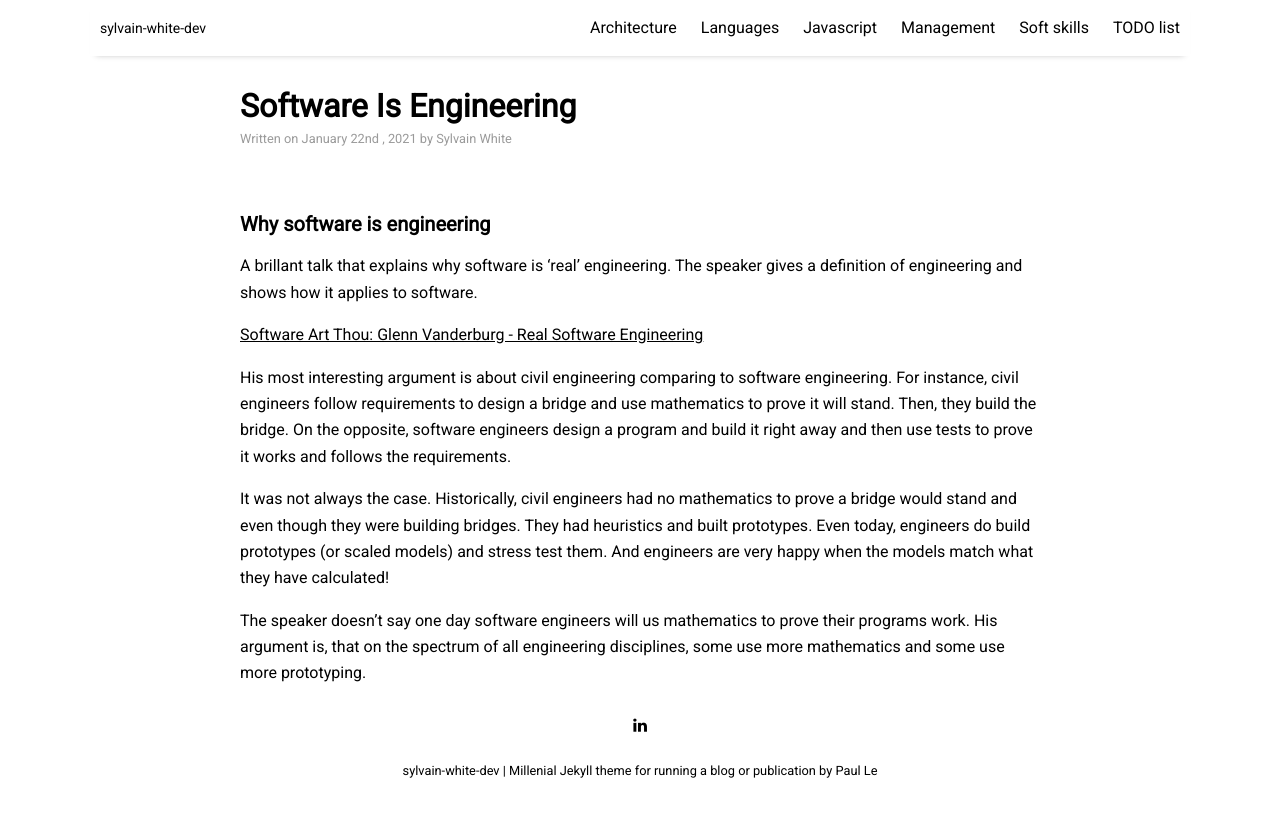
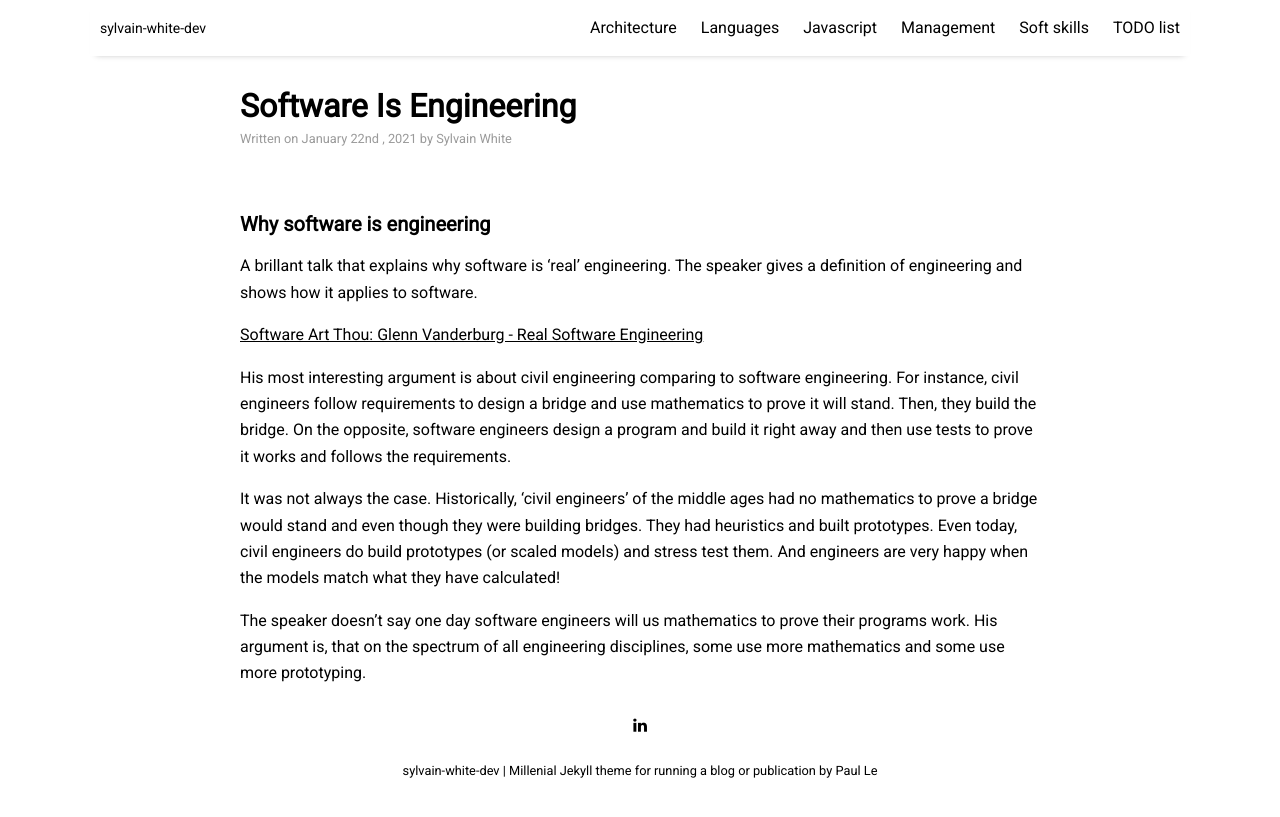
Before and after one commit to sylvainwhite/sylvain-white-dev, a Jekyll site: the page built from _posts/2021-01-22-softwareIsEngineering.md, in a window 1280 px wide. Shown: the top 817 px of the page. Built offline with Jekyll 4.4.1, drawn with Linux system fonts in a browser that asks for light colours; nearby versions of some CDN libraries.

Commit message:
Improve software engineering post

```diff
--- a/_posts/2021-01-22-softwareIsEngineering.md
+++ b/_posts/2021-01-22-softwareIsEngineering.md
@@ -16,6 +16,6 @@ A brillant talk that explains why software is 'real' engineering. The speaker gi
 
 His most interesting argument is about civil engineering comparing to software engineering. For instance, civil engineers follow requirements to design a bridge and use mathematics to prove it will stand. Then, they build the bridge. On the opposite, software engineers design a program and build it right away and then use tests to prove it works and follows the requirements.
 
-It was not always the case. Historically, civil engineers had no mathematics to prove a bridge would stand and even though they were building bridges. They had heuristics and built prototypes. Even today, engineers do build prototypes (or scaled models) and stress test them. And engineers are very happy when the models match what they have calculated!
+It was not always the case. Historically, 'civil engineers' of the middle ages had no mathematics to prove a bridge would stand and even though they were building bridges. They had heuristics and built prototypes. Even today, civil engineers do build prototypes (or scaled models) and stress test them. And engineers are very happy when the models match what they have calculated!
 
 The speaker doesn't say one day software engineers will us mathematics to prove their programs work. His argument is, that on the spectrum of all engineering disciplines, some use more mathematics and some use more prototyping.
```
